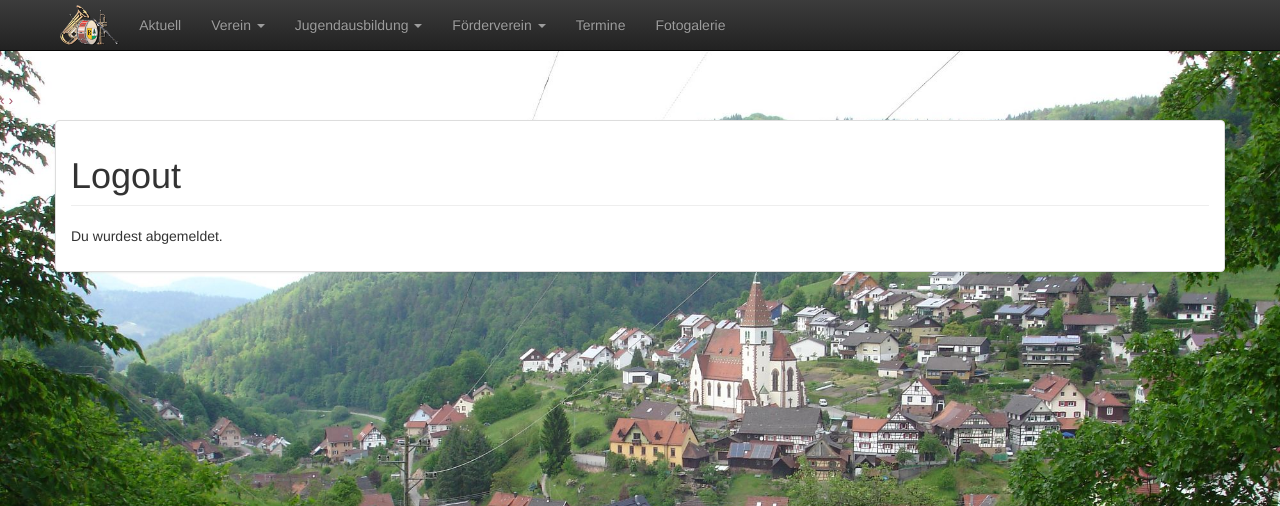
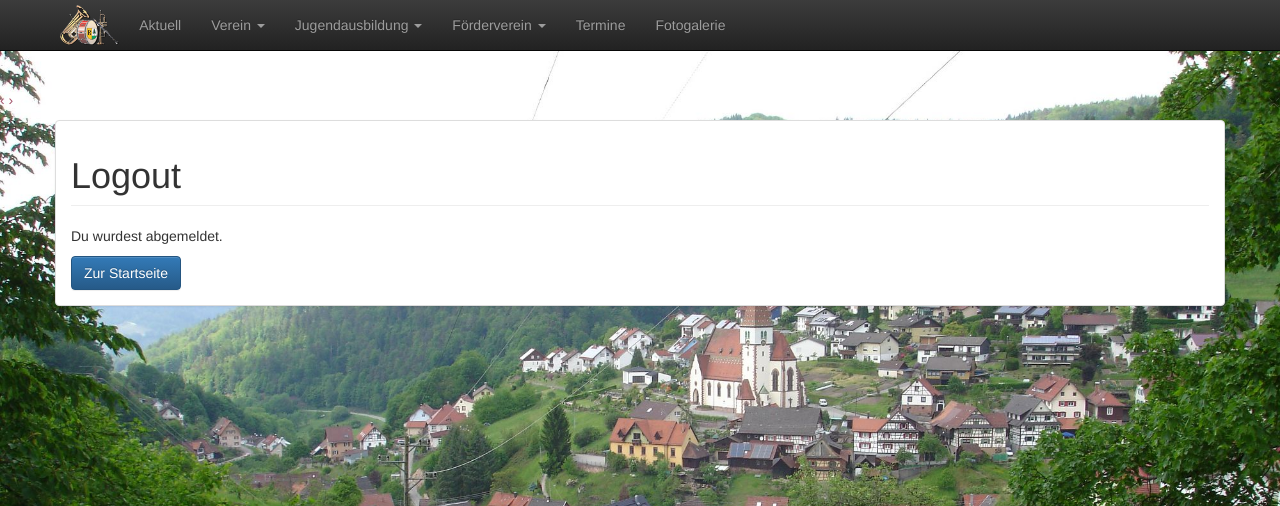
Before and after one commit to MVOReichental/Website, a PHP site: template src/main/resources/views/account/logout.twig in a window 1280 px wide. Shown: the top 506 px of the page. Run offline with PHP 8.4, Linux system fonts and the light colour scheme; the template is opened without the code that fills it, so the values that code supplies are empty; some libraries are stand-ins or nearby versions.

Commit message:
Added link for jumping to homepage to logout page

```diff
--- a/src/main/resources/views/account/logout.twig
+++ b/src/main/resources/views/account/logout.twig
@@ -6,4 +6,6 @@
     <h1 class="page-header">Logout</h1>
 
     <p>Du wurdest abgemeldet.</p>
+
+    <a href="" class="btn btn-primary">Zur Startseite</a>
 {% endblock %}
```
